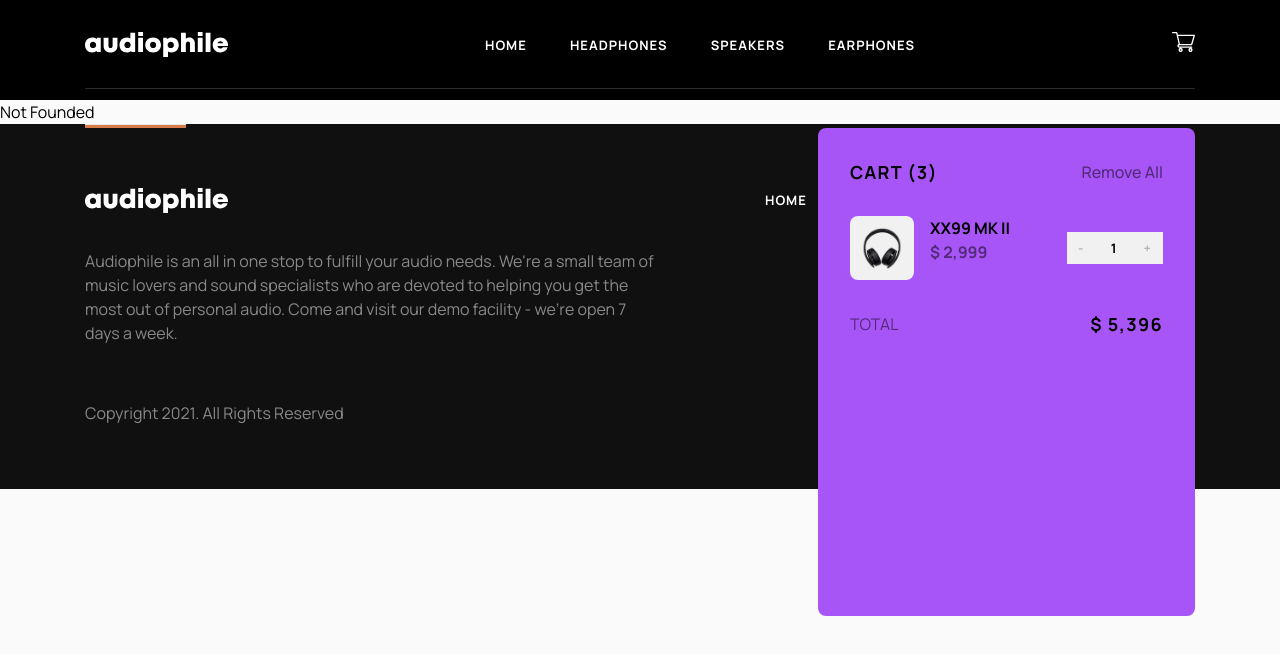
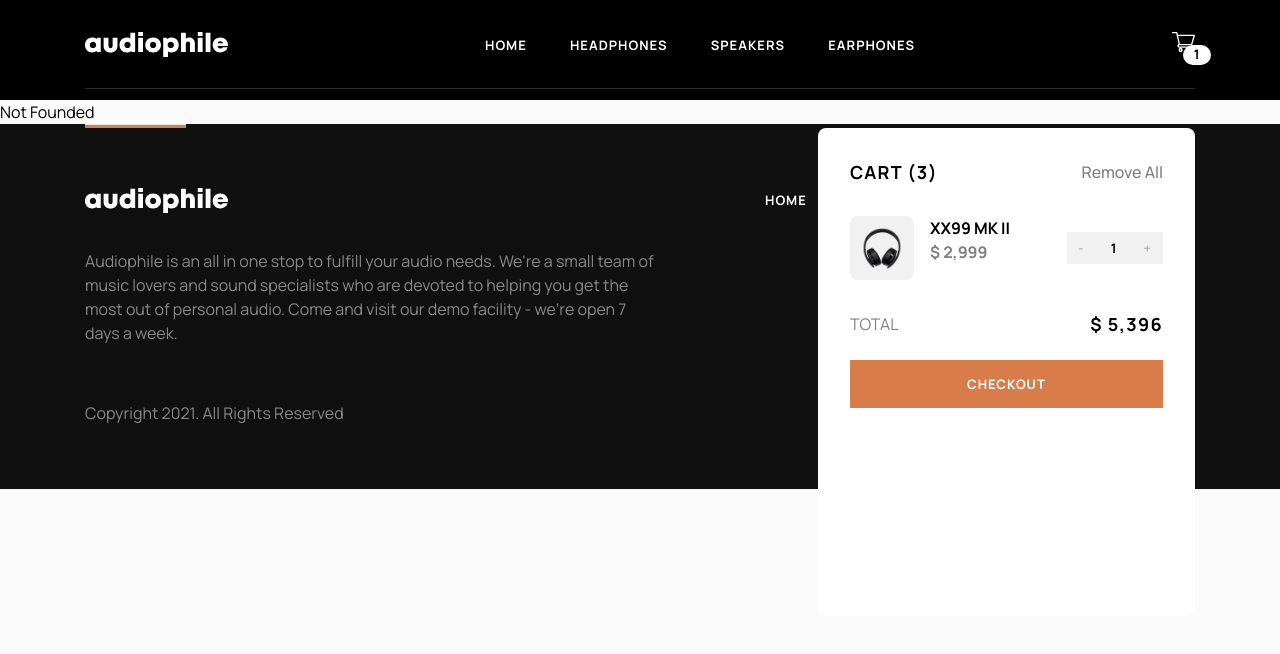
Before and after one commit to GustavoJuvino/Audiophile-Website, a Next.js app: page /1 in a window 1280 px wide. Both pictures are taken after a click on the icon 1183 px from the left and 42 px from the top of the page. Shown: the top 654 px of the page. Built offline with nearby package versions, Linux system fonts and the light colour scheme.

Commit message:
feat: click-outside-hook in CartMenu component

```diff
--- a/app/Components/Button.tsx
+++ b/app/Components/Button.tsx
@@ -1,7 +1,7 @@
 import { IconRight } from "@/public/assets/svgs";
 import React from 'react'
 
-type ButtonTypes = 1 | 2 | 3 | 4
+type ButtonTypes = 1 | 2 | 3 | 4 | 5
 
 interface ButtonProps {
     type: ButtonTypes,
@@ -23,10 +23,38 @@ const Button: React.FC<ButtonProps> = ({
                 text-subTitle
                 uppercase
                 duration-300
-                ${type === 1 && "bg-raw-sienna text-white hover:bg-light-raw-sienna"}
-                ${type === 2 && "border-[1px] border-black text-black hover:bg-black hover:text-white"}
-                ${type === 3 && "text-white bg-black hover:bg-[#4C4C4C]"}
-                ${type === 4 && "w-auto text-black opacity-50 hover:text-raw-sienna hover:opacity-100"}
+                ${type === 1 && `
+                    bg-raw-sienna
+                    text-white
+                    hover:bg-light-raw-sienna
+                `}
+                ${type === 2 && `
+                    border-[1px]
+                    border-black
+                    text-black
+                    hover:bg-black
+                    hover:text-white
+                `}
+                ${type === 3 && `
+                    text-white
+                    bg-black
+                    hover:bg-[#4C4C4C]
+                `}
+                ${type === 4 && `
+                    w-auto
+                    text-black
+                    opacity-50
+                    hover:text-raw-sienna
+                    hover:opacity-100
+                `}
+                ${type === 5 && `
+                    w-full
+                    h-[48px]
+                    text-center
+                    text-white
+                    bg-raw-sienna
+                    hover:bg-light-raw-sienna
+                `}
             `}
         >
             {type === 4 ?
--- a/app/Components/Cart/Cart.tsx
+++ /dev/null
@@ -1,107 +0,0 @@
-import Image from "next/image";
-import React from 'react';
-
-const Cart = () => {
-  return (
-    <section className="
-            w-[377px]
-            h-[488px]
-            rounded-lg
-            bg-purple-500
-            absolute
-            right-0
-            top-[6rem]
-            z-50
-            flex
-            flex-col
-            items-center
-        "
-    >
-        <section className="w-[313px] h-auto">
-            <div className="flex justify-between mt-8">
-                <h2 className="
-                        uppercase
-                        text-lg
-                    "
-                >
-                    Cart <span>{"(3)"}</span>
-                </h2>
-                <span className="
-                        font-medium
-                        opacity-50
-                        cursor-pointer
-                        duration-300
-                        hover:underline
-                        hover:text-raw-sienna
-                    "
-                >
-                    Remove All
-                </span>
-            </div>
-
-            <div className="flex justify-between items-center mt-8">
-                <div className="flex">
-                    <Image
-                        width={64}
-                        height={64}
-                        alt="Product-Image"
-                        src="/assets/cart/image-xx99-mark-two-headphones.jpg"
-                        className="rounded-lg"
-                    />
-                    <div className="ml-4">
-                        <h2 className="uppercase font-bold">
-                            xx99 mk ii
-                        </h2>
-                        <h3 className="font-bold opacity-50">
-                            $ 2,999
-                        </h3>
-                    </div>
-                </div>
-
-                <div className="w-[96px] h-[32px] bg-seashell flex justify-between items-center px-[11px]">
-                    <span
-                        className="
-                            text-subTitle
-                            opacity-25
-                            cursor-pointer
-                            duration-300
-                            hover:text-raw-sienna
-                            hover:opacity-100
-                        "
-                    >
-                        -
-                    </span>
-
-                    <p className="text-subTitle">
-                        1
-                    </p>
-
-                    <span
-                        className="
-                            text-subTitle
-                            opacity-25
-                            cursor-pointer
-                            duration-300
-                            hover:text-raw-sienna
-                            hover:opacity-100
-                        "
-                    >
-                        +
-                    </span>
-                </div>
-            </div>
-
-            <div className="flex justify-between mt-8">
-                <h2 className="uppercase opacity-50">
-                    Total
-                </h2>
-                <span className="text-lg">
-                    $ 5,396
-                </span>
-            </div>
-        </section>
-    </section>
-  )
-}
-
-export default Cart;
--- /dev/null
+++ b/app/Components/Cart/CartMenu.tsx
@@ -0,0 +1,119 @@
+"use client";
+import Image from "next/image";
+import React, { useRef } from 'react';
+import Button from "../Button";
+
+interface CartProps {
+    activeCart: boolean;
+}
+
+const Cart: React.FC<CartProps> = ({ activeCart }) => {
+
+    if (activeCart) {
+        return (
+            <section
+                className="
+                    w-[377px]
+                    h-[488px]
+                    rounded-lg
+                    bg-white
+                    absolute
+                    right-0
+                    top-[6rem]
+                    z-50
+                    flex
+                    flex-col
+                    items-center
+                "
+            >
+                <section className="w-[313px] h-auto">
+                    <div className="flex justify-between mt-8">
+                        <h2 className="
+                                uppercase
+                                text-lg
+                            "
+                        >
+                            Cart <span>{"(3)"}</span>
+                        </h2>
+                        <span className="
+                                font-medium
+                                opacity-50
+                                cursor-pointer
+                                duration-300
+                                hover:underline
+                                hover:text-raw-sienna
+                            "
+                        >
+                            Remove All
+                        </span>
+                    </div>
+
+                    <div className="flex justify-between items-center mt-8">
+                        <div className="flex">
+                            <Image
+                                width={64}
+                                height={64}
+                                alt="Product-Image"
+                                src="/assets/cart/image-xx99-mark-two-headphones.jpg"
+                                className="rounded-lg"
+                            />
+                            <div className="ml-4">
+                                <h2 className="uppercase font-bold">
+                                    xx99 mk ii
+                                </h2>
+                                <h3 className="font-bold opacity-50">
+                                    $ 2,999
+                                </h3>
+                            </div>
+                        </div>
+
+                        <div className="w-[96px] h-[32px] bg-seashell flex justify-between items-center px-[11px]">
+                            <span
+                                className="
+                                    text-subTitle
+                                    opacity-25
+                                    cursor-pointer
+                                    duration-300
+                                    hover:text-raw-sienna
+                                    hover:opacity-100
+                                "
+                            >
+                                -
+                            </span>
+
+                            <p className="text-subTitle">
+                                1
+                            </p>
+
+                            <span
+                                className="
+                                    text-subTitle
+                                    opacity-25
+                                    cursor-pointer
+                                    duration-300
+                                    hover:text-raw-sienna
+                                    hover:opacity-100
+                                "
+                            >
+                                +
+                            </span>
+                        </div>
+                    </div>
+
+                    <div className="flex justify-between mt-8 mb-6">
+                        <h2 className="uppercase opacity-50">
+                            Total
+                        </h2>
+                        <span className="text-lg">
+                            $ 5,396
+                        </span>
+                    </div>
+
+                    <Button type={5} value="checkout" />
+                </section>
+            </section>
+        )
+    } else ""
+}
+
+export default Cart;
--- a/app/Components/Header/Header.tsx
+++ b/app/Components/Header/Header.tsx
@@ -1,12 +1,12 @@
 "use client";
-import React, { useState } from 'react';
+import React, { useEffect, useRef, useState } from 'react';
 import { CartIcon, Logo } from "@/public/assets/svgs";
+import MobileMenu from "../MobileMenu";
+import Link from "next/link";
+import CartMenu from "../Cart/CartMenu";
 import styles from "./Mobile.module.css";
-import MobileMenu from "../MobileMenu";
 import { usePathname } from 'next/navigation'
-import Link from "next/link";
-import Cart from "../Cart/Cart";
-
+import useClickOutside from "@/app/hooks/useClickOutside";
 
 export const headerItems = [
     "home",
@@ -18,6 +18,15 @@ export const headerItems = [
 const Header = () => {
     const pathname = usePathname();
     const [active, setActive] = useState(false);
+    const [activeCart, setActiveCart] = useState(false);
+
+    // Click Outside - Cart
+    const cartRef = useRef(null);
+    const { clickOutside } = useClickOutside();
+
+    useEffect(() => {
+        if(cartRef) clickOutside(cartRef, setActiveCart);
+    }, [cartRef, clickOutside, setActiveCart])
 
   return (
     <header className={`
@@ -68,7 +77,34 @@ const Header = () => {
                     </li>
                 )}
             </ul>
-            <CartIcon className="max-sm:mr-4 cursor-pointer" />
+
+            {/* Cart */}
+            <div ref={cartRef} className="relative">
+                <CartIcon
+                    onClick={() => setActiveCart(!activeCart)}
+                    className="max-sm:mr-4 cursor-pointer"
+                />
+
+                <span className="
+                        w-7
+                        h-5
+                        bg-white
+                        rounded-full
+                        absolute
+                        top-[0.8rem]
+                        right-[-1rem]
+                        flex
+                        items-center
+                        justify-center
+                        text-subTitle
+                    "
+                >
+                    1
+                </span>
+
+                <CartMenu activeCart={activeCart} />
+            </div>
+
             <hr className={`
                     w-full
                     h-[1px]
@@ -79,7 +115,7 @@ const Header = () => {
                     ${pathname.includes("products") && "hidden"}
                 `}
             />
-            <Cart />
+
         </div>
         <MobileMenu active={active} />
     </header>
--- a/app/Components/ProductContainer.tsx
+++ b/app/Components/ProductContainer.tsx
@@ -36,6 +36,7 @@ const ProductContainer: React.FC<ProductContainerProps> = ({
         `}
     >
         <Image
+            id="main-product-image"
             priority
             width={540}
             height={560}
--- a/app/globals.css
+++ b/app/globals.css
@@ -37,7 +37,7 @@ ul, li{
   fill: #D87D4A;
 }
 
-span {
+span, #main-product-image {
   -webkit-user-select: none;
   -khtml-user-select: none;
   -moz-user-select: none;
--- /dev/null
+++ b/app/hooks/useClickOutside.ts
@@ -0,0 +1,24 @@
+import { useCallback } from "react";
+
+const useClickOutside = () => {
+    // ref = the element
+    const clickOutside = useCallback((ref: React.MutableRefObject<any>, method: any) => {
+        let handler = (e: MouseEvent) => {
+            if(!ref.current?.contains(e.target as Node)) {
+                return method(false)
+            }
+        };
+
+        document.addEventListener("mousedown", (e: MouseEvent) => handler(e));
+
+        return () => {
+            document.removeEventListener("mousedown", (e: MouseEvent) => handler(e));
+        }
+    }, [])
+
+    return {
+        clickOutside
+    }
+}
+
+export default useClickOutside;
--- a/app/products/[product]/Back.tsx
+++ b/app/products/[product]/Back.tsx
@@ -11,7 +11,7 @@ const Back = () => {
         onClick={() => {
           router.back()
         }}
-        className=" lg:mb-14 sm:mb-6 mb-4"
+        className="w-[70px] lg:mb-14 sm:mb-6 mb-4"
     >
     <span className="font-bold opacity-50 cursor-pointer">
         Go Back
--- a/app/products/[product]/page.tsx
+++ b/app/products/[product]/page.tsx
@@ -64,7 +64,7 @@ export default async function page({ params }: { params: { product: string } })
                         overflow-x-hidden
                     "
                 >
-                    <div className=" w-ful h-auto lg:mt-20 sm:mt-8 mt-4">
+                    <div className="w-full h-auto lg:mt-20 sm:mt-8 mt-4">
 
                         <Back />
 
```
